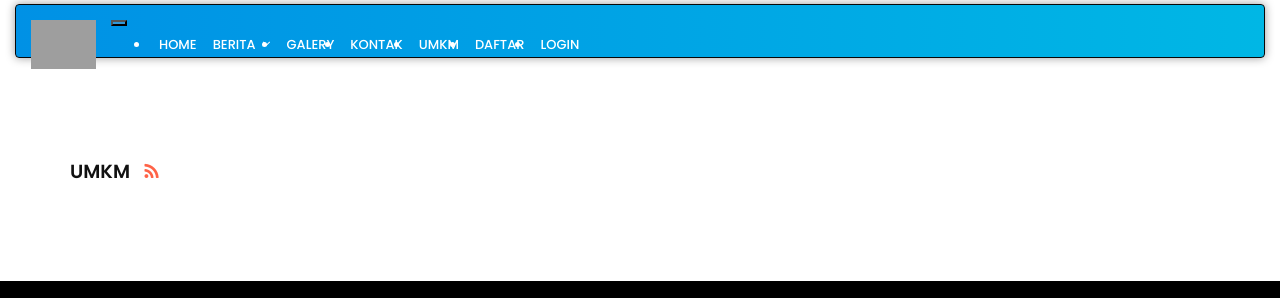
After one commit to iwansafr/fedep, a CodeIgniter app: page /database/index.php/web/daftar in a window 1280 px wide. The commit adds this page. Shown: the top 298 px of the page. Run offline with CodeIgniter, Linux system fonts and the light colour scheme; data comes from the database, SQL or seed files in the repository; data that the repository does not hold is empty; some libraries are stand-ins or nearby versions; grey boxes are pictures that could not be loaded.

Commit message:
daftar umkm prepare

```diff
--- a/application/modules/web/controllers/Web.php
+++ b/application/modules/web/controllers/Web.php
@@ -121,4 +121,8 @@ class Web extends CI_Controller
 		$data['data'] = $this->db->query('SELECT user.id,user.username,user.email,user_profile.nama,user_profile.no_tlp, user.created,user_profile.img, user_profile.alamat,user_profile.nama_usaha FROM user INNER JOIN user_profile ON(user_profile.user_id = user.id) WHERE user.id = ? ', $id)->row_array();
 		$this->load->view('index', $data);
 	}
+	public function daftar()
+	{
+		$this->load->view('index');
+	}
 }
--- /dev/null
+++ b/application/modules/web/views/daftar.php
@@ -0,0 +1,27 @@
+<div class="section first-section">
+
+</div>
+<section class="section">
+    <div class="container">
+        <div class="row">
+            <div class="col-lg-12 col-md-12 col-sm-12 col-xs-12">
+                <div class="page-wrapper">
+                    <div class="blog-top clearfix">
+                        <h4 class="pull-left">UMKM <a href="#"><i class="fa fa-rss"></i></a></h4>
+                    </div><!-- end blog-top -->
+
+                    <div class="blog-list clearfix">
+                        <div class="row">
+                            <?php
+
+                            ?>
+                        </div>
+                    </div><!-- end blog-list -->
+                </div><!-- end page-wrapper -->
+
+                <hr class="invis">
+
+            </div><!-- end col -->
+        </div><!-- end row -->
+    </div><!-- end container -->
+</section>
--- a/application/views/web/index.php
+++ b/application/views/web/index.php
@@ -91,6 +91,9 @@
                             </li>
                             <li class="nav-item">
                                 <a class="nav-link" href="<?php echo base_url('web/umkm') ?>">UMKM</a>
+                            </li>
+                            <li class="nav-item">
+                                <a class="nav-link" href="<?php echo base_url('web/daftar') ?>">Daftar</a>
                             </li>
                             <li class="nav-item">
                                 <a class="nav-link" href="<?php echo base_url('login') ?>">Login</a>
```
